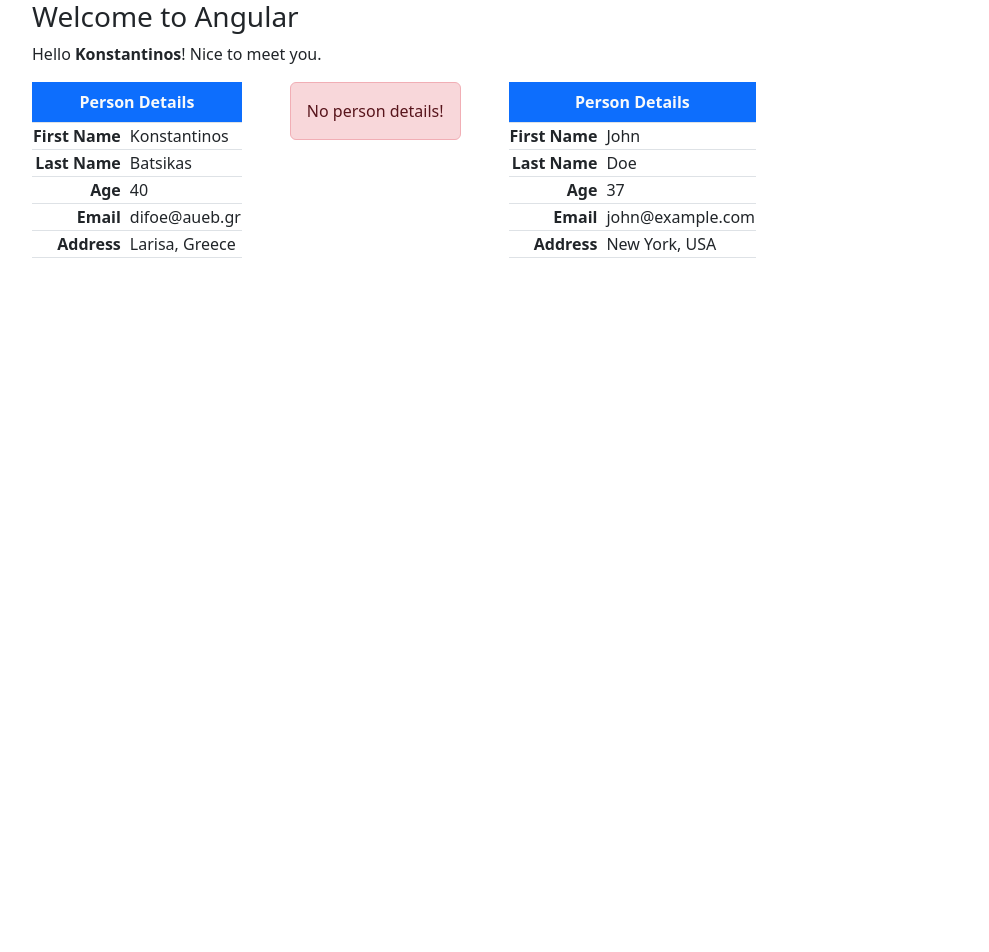
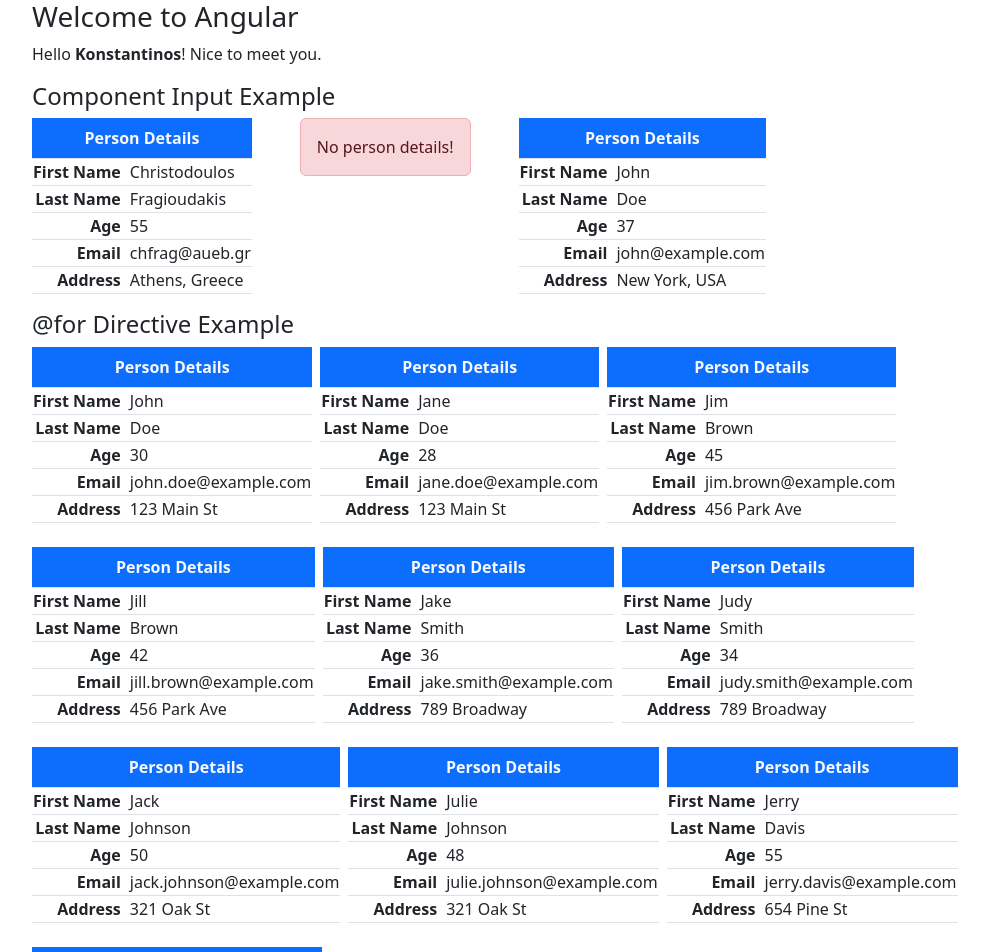
Before and after one commit to batsikask/angular-introduction, an Angular app: page / in a window 1280 px wide. Shown: the top 952 px of the page, without its empty margins (50-1039 px from the left). Before the commit the page ends 800 px from the top, so only its background shows below. Built offline with nearby package versions, Linux system fonts and the light colour scheme.

Commit message:
@for directive

```diff
--- a/src/app/app.component.html
+++ b/src/app/app.component.html
@@ -5,10 +5,21 @@
     >! Nice to meet you.
   </p>
 
+  <h4>Component Input Example</h4>
+
   <div class="d-flex gap-5 text-nowrap">
     <app-person-table [person]="person0"></app-person-table>
     <app-person-table ></app-person-table>
     <app-person-table [person]="person1"></app-person-table>
   </div>
 
+  <h4>{{ '@for' }} Directive Example</h4>
+
+  <div class="d-flex flex-wrap text-nowrap gap-2">
+    @for(user of users; track user) {
+      <app-person-table [person]="user"></app-person-table>
+    }
+  </div>
+
+
 </div>
--- a/src/app/app.component.ts
+++ b/src/app/app.component.ts
@@ -1,5 +1,6 @@
 import { Component } from '@angular/core';
 import { PersonTableComponent } from './components/person-table/person-table.component';
+import { Person } from './shared/interfaces/person';
 
 @Component({
   selector: 'app-root',
@@ -12,11 +13,11 @@
   name = 'Konstantinos';
 
   person0 = {
-    givenName: 'Konstantinos',
-    surName: 'Batsikas',
-    age: 0x28,
-    email: 'difoe@aueb.gr',
-    address: 'Larisa, Greece'
+    givenName: 'Christodoulos',
+    surName: 'Fragioudakis',
+    age: 0x37,
+    email: 'chfrag@aueb.gr',
+    address: 'Athens, Greece'
   };
 
   person1 = {
@@ -25,5 +26,78 @@
     age: 0x25,
     email: 'john@example.com',
     address: 'New York, USA',
-  }
+  };
+
+  users: Person[] = [
+    {
+      givenName: 'John',
+      surName: 'Doe',
+      age: 30,
+      email: 'john.doe@example.com',
+      address: '123 Main St',
+    },
+    {
+      givenName: 'Jane',
+      surName: 'Doe',
+      age: 28,
+      email: 'jane.doe@example.com',
+      address: '123 Main St',
+    },
+    {
+      givenName: 'Jim',
+      surName: 'Brown',
+      age: 45,
+      email: 'jim.brown@example.com',
+      address: '456 Park Ave',
+    },
+    {
+      givenName: 'Jill',
+      surName: 'Brown',
+      age: 42,
+      email: 'jill.brown@example.com',
+      address: '456 Park Ave',
+    },
+    {
+      givenName: 'Jake',
+      surName: 'Smith',
+      age: 36,
+      email: 'jake.smith@example.com',
+      address: '789 Broadway',
+    },
+    {
+      givenName: 'Judy',
+      surName: 'Smith',
+      age: 34,
+      email: 'judy.smith@example.com',
+      address: '789 Broadway',
+    },
+    {
+      givenName: 'Jack',
+      surName: 'Johnson',
+      age: 50,
+      email: 'jack.johnson@example.com',
+      address: '321 Oak St',
+    },
+    {
+      givenName: 'Julie',
+      surName: 'Johnson',
+      age: 48,
+      email: 'julie.johnson@example.com',
+      address: '321 Oak St',
+    },
+    {
+      givenName: 'Jerry',
+      surName: 'Davis',
+      age: 55,
+      email: 'jerry.davis@example.com',
+      address: '654 Pine St',
+    },
+    {
+      givenName: 'June',
+      surName: 'Davis',
+      age: 53,
+      email: 'june.davis@example.com',
+      address: '654 Pine St',
+    },
+  ];
 }
--- a/src/app/components/person-table/person-table.component.html
+++ b/src/app/components/person-table/person-table.component.html
@@ -4,7 +4,7 @@
     </div>
 } @else {
     <div>
-        <table class="table table-bordered w-50">
+        <table class="table table-bordered">
             <caption class="caption-top fw-bold bg-primary text-light text-center">
             Person Details
             </caption>
```
Also changed, not shown: 1 other file (tests, documents, lock files or other folders).
